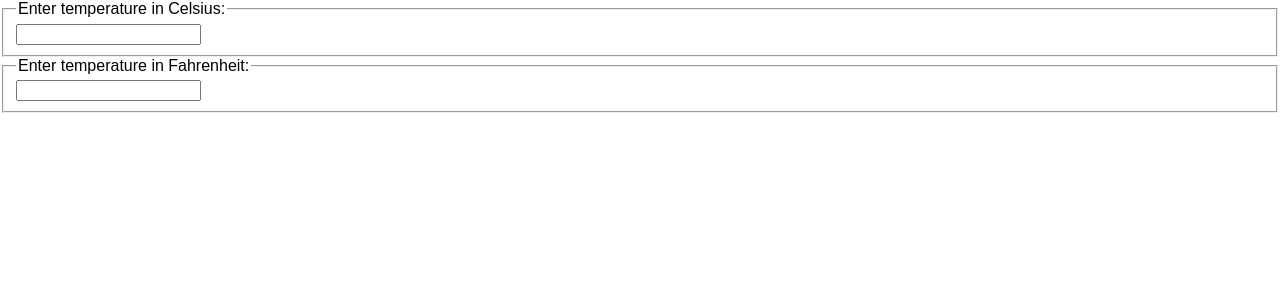
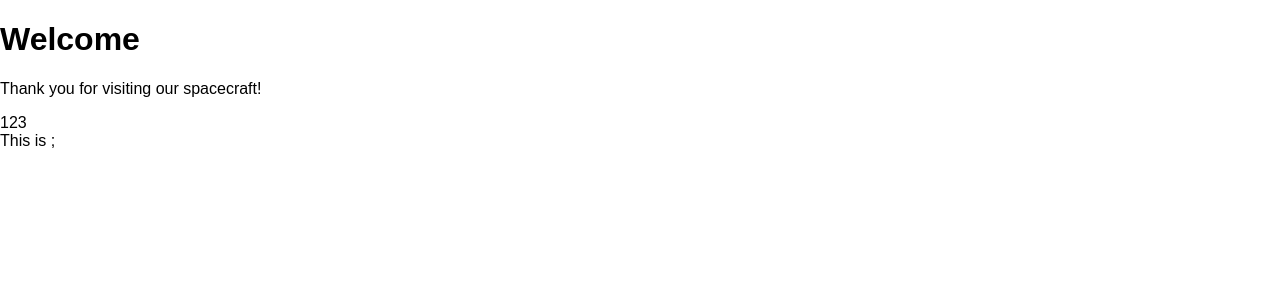
Before and after one commit to xiexuanzheng123/react16, a React (Create React App) app: page / in a window 1280 px wide. Shown: the top 300 px of the page. Built offline with nearby package versions, Linux system fonts and the light colour scheme.

Commit message:
react children

```diff
--- /dev/null
+++ b/src/containers/relation/FancyBorder.jsx
@@ -0,0 +1,11 @@
+import React from 'react';
+
+function FancyBorder(props) {
+    return (
+        <div className={'FancyBorder FancyBorder-' + props.color}>
+            {props.children}
+        </div>
+    );
+}
+
+export default FancyBorder;
--- /dev/null
+++ b/src/containers/relation/WelcomeDialog.jsx
@@ -0,0 +1,22 @@
+import React from 'react';
+import FancyBorder from './FancyBorder';
+
+function WelcomeDialog() {
+    const props = {color: 'blue', font: '15px'};
+    const messages = [1];
+    return (
+        <FancyBorder {...props}>
+            <h1 className="Dialog-title">Welcome</h1>
+            <p className="Dialog-message">
+                Thank you for visiting our spacecraft!
+            </p>
+            {
+                messages.length > 0 && <div>123</div>
+            }
+            <div>
+                This is {false.valueOf()};
+            </div>
+        </FancyBorder>
+    );
+}
+export default WelcomeDialog;
--- a/src/index.js
+++ b/src/index.js
@@ -2,15 +2,10 @@ import React from 'react';
 import ReactDOM from 'react-dom';
 import './index.css';
 import registerServiceWorker from './registerServiceWorker';
-import Calculator from './containers/hoist/Calculator';
-
-const posts = [
-    {id: 1, title: 'Hello World', content: 'Welcome to learning React!'},
-    {id: 2, title: 'Installation', content: 'You can install React from npm.'}
-  ];
+import WelcomeDialog from './containers/relation/WelcomeDialog';
 
 ReactDOM.render(
-    <Calculator />,
+    <WelcomeDialog />,
     document.getElementById('root')
 );
 
```
Also changed, not shown: react.js (+7 -0 lines).
